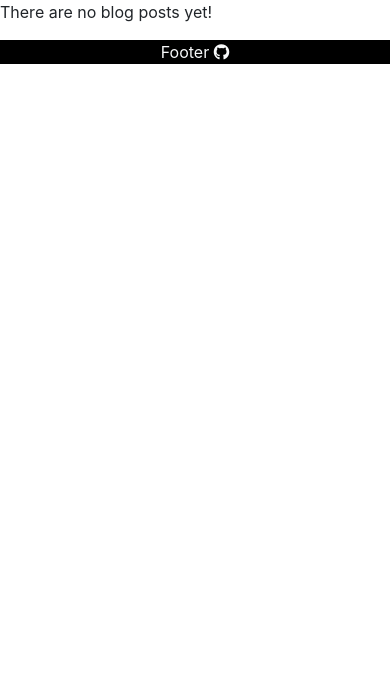
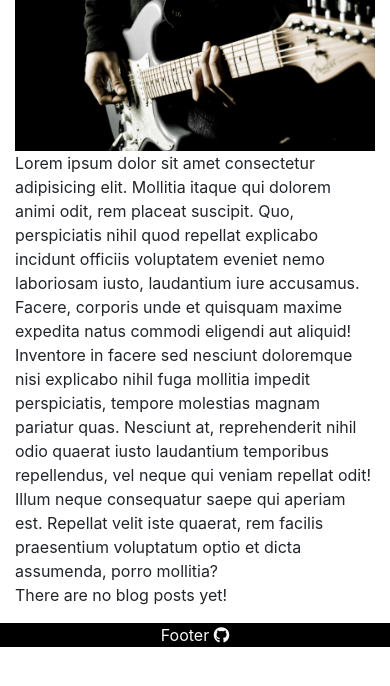
Before and after one commit to jts272/pp4-safe-hands-guitar-tech, a Django app: page / in a window 390 px wide. Shown: the part 56-742 px from the top of the page. Run offline with Django 3.2, Linux system fonts and the light colour scheme; data that the repository does not hold is empty.

Commit message:
feat: add hero image and responsive sections

```diff
--- a/home/templates/home/index.html
+++ b/home/templates/home/index.html
@@ -1,4 +1,33 @@
-{% extends 'base.html' %} {% block content %} {% if latest_blog_posts %}
+{% extends 'base.html' %} {% load static %} {% block content %}
+
+<div class="container">
+  <!-- Hero Image-->
+  <div class="row">
+    <div class="col">
+      <img
+        src="{% static 'images/fender-hero.png' %}"
+        alt=""
+        class="img-fluid" />
+    </div>
+  </div>
+  <!-- Main content -->
+  <div class="row">
+    <div class="col-lg-8">
+      Lorem ipsum dolor sit amet consectetur adipisicing elit. Mollitia itaque
+      qui dolorem animi odit, rem placeat suscipit. Quo, perspiciatis nihil quod
+      repellat explicabo incidunt officiis voluptatem eveniet nemo laboriosam
+      iusto, laudantium iure accusamus. Facere, corporis unde et quisquam maxime
+      expedita natus commodi eligendi aut aliquid! Inventore in facere sed
+      nesciunt doloremque nisi explicabo nihil fuga mollitia impedit
+      perspiciatis, tempore molestias magnam pariatur quas. Nesciunt at,
+      reprehenderit nihil odio quaerat iusto laudantium temporibus repellendus,
+      vel neque qui veniam repellat odit! Illum neque consequatur saepe qui
+      aperiam est. Repellat velit iste quaerat, rem facilis praesentium
+      voluptatum optio et dicta assumenda, porro mollitia?
+    </div>
+    <div class="col-lg-4">
+      <!-- Recent blog post previews -->
+      {% if latest_blog_posts %}
       <ul>
         {% for post in latest_blog_posts %}
         <li>
@@ -8,4 +37,8 @@
       </ul>
       {% else %}
       <p>There are no blog posts yet!</p>
-{% endif %} {% endblock content %}
+      {% endif %}
+    </div>
+  </div>
+  {% endblock content %}
+</div>
```
Also changed, not shown: static/images/fender-hero.png (added). Lines whose indentation alone changed are shown as unchanged.
